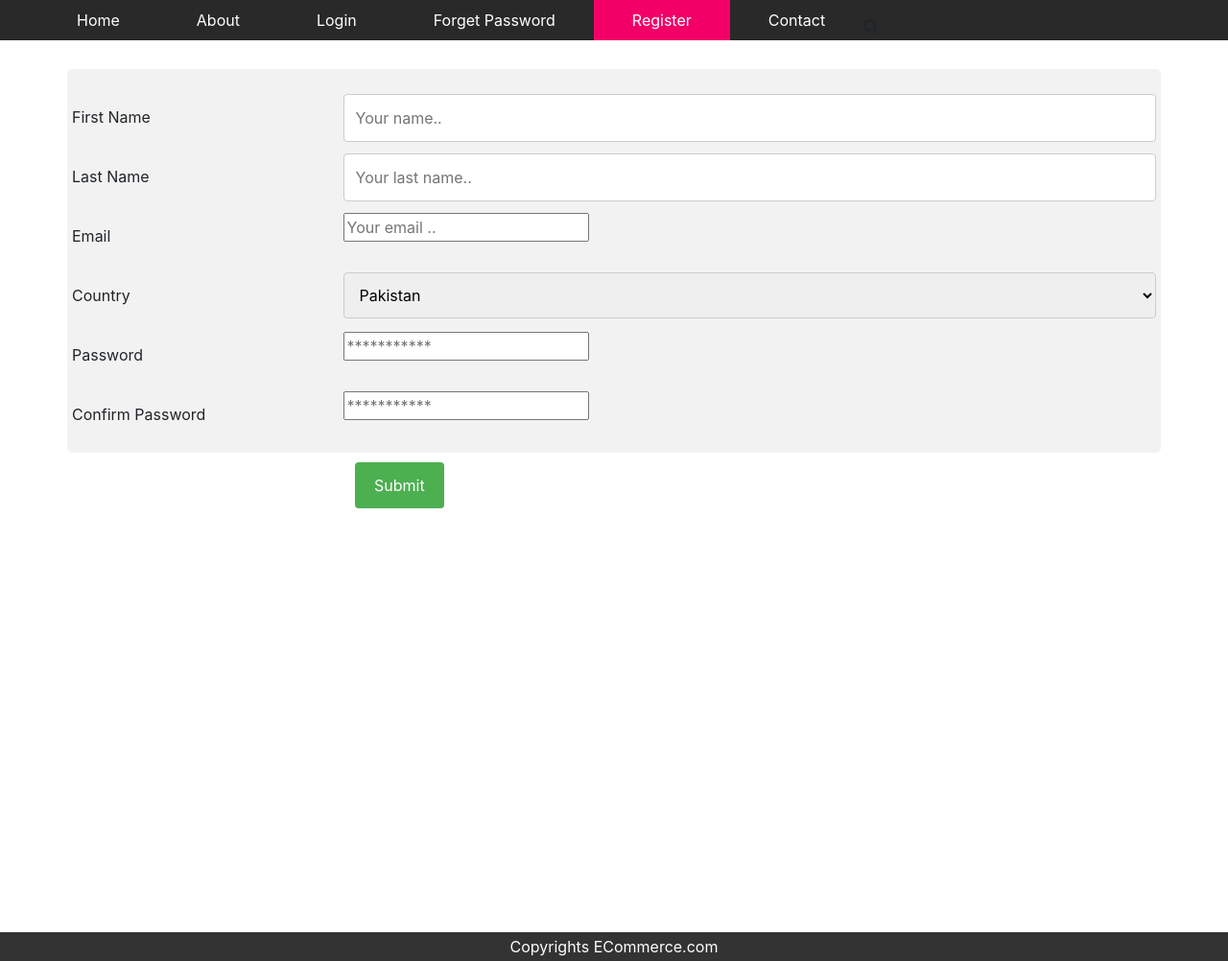
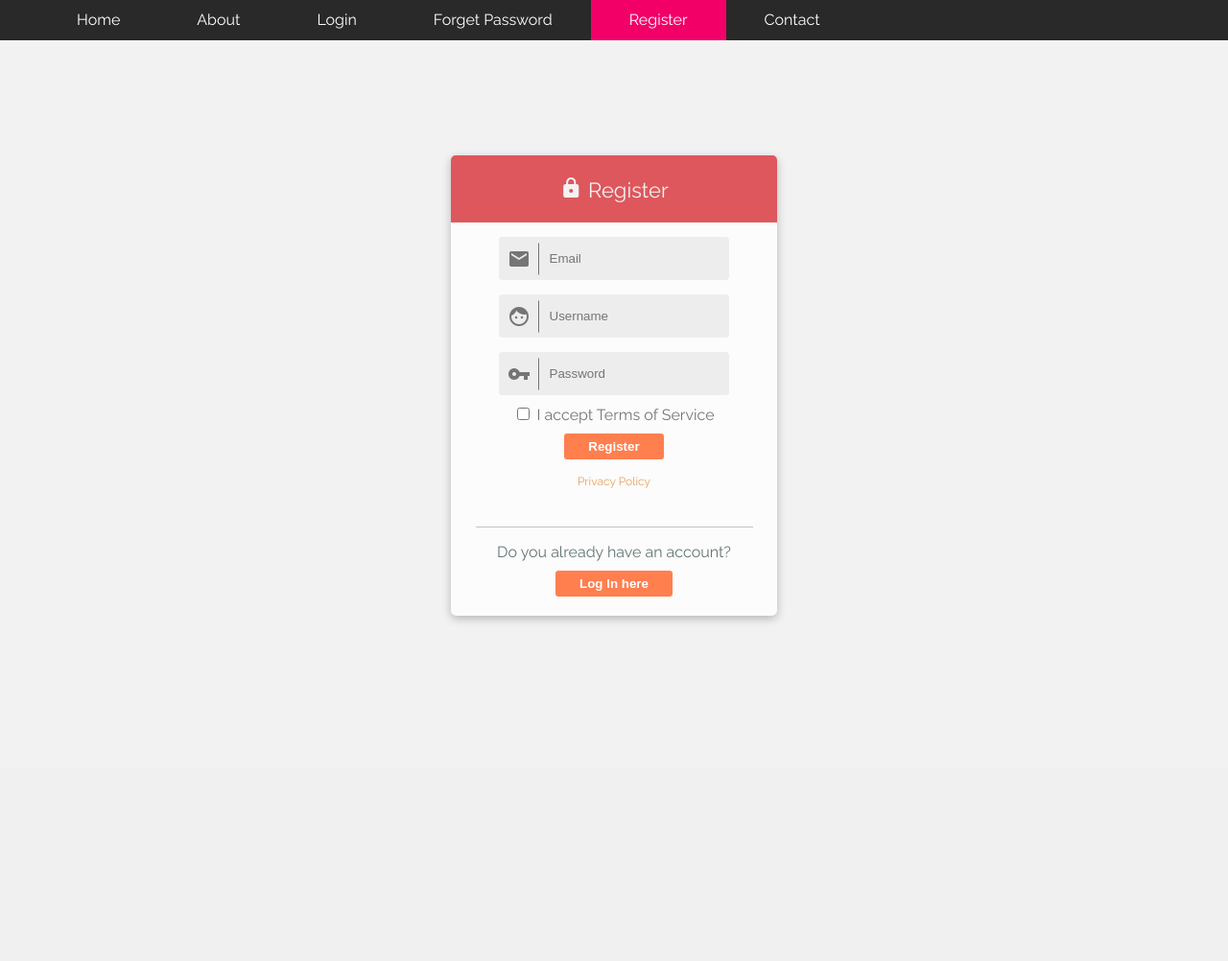
Before and after one commit to faheemmalik007/project, a PHP site: page /register.html in a window 1280 px wide. Shown: the whole page at 96% size. After the commit the page ends 648 px from the top, so only its background shows below. Run offline with PHP 8.4, Linux system fonts and the light colour scheme; some libraries are stand-ins or nearby versions.

Commit message:
changes 3 files

```diff
--- a/css/register.css
+++ b/css/register.css
@@ -1,33 +1,7 @@
+@import url('https://fonts.googleapis.com/css?family=Raleway');
 
 * {
     box-sizing: border-box;
-        }
-
-        input[type=text], select, textarea {
-            width: 100%;
-            padding: 12px;
-            border: 1px solid #ccc;
-            border-radius: 4px;
-            resize: vertical;
-        }
-
-        label {
-            padding: 12px 12px 12px 0;
-            display: inline-block;
-        }
-
-        input[type=submit] {
-            background-color: #4CAF50;
-            color: white;
-            padding: 12px 20px;
-            border: none;
-            border-radius: 4px;
-            cursor: pointer;
-            float: right;
-        }
-
-        input[type=submit]:hover {
-            background-color: #45a049;
 }
 
 .container {
@@ -89,12 +63,11 @@
 
 
 .header {
-            clear: both;
-            float: left;
+
     width: 100%;
     background: #292929;
     height: 42px;
-            margin-top: 0;
+    top: 0;
 }
 
 .header ul {
@@ -126,3 +99,198 @@
 .header ul li a.active{
     background-color:#f20068;
 }
+body {
+    margin: 0;
+    padding: 0;
+    font-family: 'Raleway', sans-serif;
+    color: #F2F2F2;
+}
+
+#container-login {
+    background-color: #FCFCFC;
+    position: relative;
+    top: 50%;
+    top: 120px;
+    margin: auto;
+    width: 340px;
+    height: 445px;
+    border-radius: 0.35em;
+    box-shadow: 0 3px 10px 0 rgba(0, 0, 0, 0.25);
+    text-align: center;
+}
+
+#container-register {
+    background-color: #FCFCFC;
+    position: relative;
+    top: 50%;
+    top: 120px;
+    margin: auto;
+    width: 340px;
+    height: 480px;
+    border-radius: 0.35em;
+    box-shadow: 0 3px 10px 0 rgba(0, 0, 0, 0.25);
+    text-align: center;
+}
+
+#title {
+    position: relative;
+    background-color: #DD575C;
+    width: 100%;
+    padding: 20px 0px;
+    border-top-left-radius: 0.22em;
+    border-top-right-radius: 0.22em;
+    font-size: 22px;
+    border-bottom: 1px solid rgba(255, 255, 255, 0.05);
+}
+
+.lock {
+    position: relative;
+    top: 2px;
+}
+
+.input {
+    margin: auto;
+    width: 240px;
+    border-radius: 4px;
+    background-color: #ededed;
+    padding: 8px 0px;
+    margin-top: 15px;
+}
+
+.input-addon {
+    position: relative;
+    top: -2px;
+    float: left;
+    background-color: #ededed;
+    border: 1px solid #ededed;
+    padding: 4px 8px;
+    color: #757575;
+    border-right: 1px solid #757575;
+}
+
+input[type=checkbox] {
+    cursor: pointer;
+}
+
+input[type=text] {
+    color: #949494;
+    margin: 0;
+    background-color: #ededed;
+    border: 1px solid #ededed;
+    padding: 6px 0px;
+    border-radius: 3px;
+}
+
+input[type=text]:focus {
+    border: 1px solid #ededed;
+}
+
+input[type=password] {
+    color: #949494;
+    margin: 0;
+    background-color: #ededed;
+    border: 1px solid #ededed;
+    padding: 6px 0px;
+    border-radius: 3px;
+}
+
+input[type=password]:focus {
+    border: 1px solid #ededed;
+}
+
+input[type=email] {
+    color: #949494;
+    margin: 0;
+    background-color: #ededed;
+    border: 1px solid #ededed;
+    padding: 6px 0px;
+    border-radius: 3px;
+}
+
+input[type=email]:focus {
+    border: 1px solid #ededed;
+}
+
+/*.forgot-password {
+    position: relative;
+    bottom: 0%;
+}
+
+.forgot-password a:link {
+    color: #f7c899;
+    text-decoration: none;
+}
+
+.forgot-password a:visited {
+    color: #f7c899;
+    text-decoration: none;
+}
+
+.forgot-password a:hover {
+    color: #449494;
+    transition: color 1s;
+}*/
+
+.privacy {
+    margin-top: 5px;
+    position: relative;
+    font-size: 12px;
+    bottom: 0%;
+}
+
+.privacy a:link {
+    color: #eaa05b;
+    text-decoration: none;
+}
+
+.privacy a:visited {
+    color: #eaa05b;
+    text-decoration: none;
+}
+
+.privacy a:hover {
+    color: #549494;
+    transition: color 1s;
+}
+
+*:focus {
+    outline: none;
+}
+
+.remember-me {
+    margin: 10px 0;
+}
+
+input[type=submit] {
+    padding: 6px 25px;
+    background: #FF7F4F;
+    color: #fff;
+    font-weight: bold;
+    border: 0 none;
+    cursor: pointer;
+    border-radius: 3px;
+}
+
+.register {
+    margin: auto;
+    padding: 16px 0;
+    text-align: center;
+    margin-top: 40px;
+    width: 85%;
+    border-top: 1px solid #C1C3C6;
+}
+
+.clearfix {
+    clear: both;
+}
+
+#register-link {
+    margin-top: 10px;
+    padding: 6px 25px;
+    background: #FF7F4F;
+    color: #fff;
+    font-weight: bold;
+    border: 0 none;
+    cursor: pointer;
+    border-radius: 3px;
+}
--- a/login.html
+++ b/login.html
@@ -20,11 +20,11 @@
 <div>
     <div class="header">
         <ul>
-            <li><a  href=index.html">Home </a></li>
+            <li><a  href=index.html>Home </a></li>
             <li><a  href="About-us.html">About</a></li>
-            <li><a  href="login.html">Login</a></li>
+            <li><a  class="active" href="#login.html">Login</a></li>
             <li><a  href="forget-password.html">Forget Password</a></li>
-            <li><a class="active" href="#register">Register</a></li>
+            <li><a  href="register.html">Register</a></li>
             <li><a  href="Contact-us.html">Contact </a></li>
         </ul>
         <div class="search"><i class="fas fa-search"></i></div>
--- a/register.html
+++ b/register.html
@@ -1,24 +1,25 @@
-<!DOCTYPE html>
-<html lang="en">
+<html>
+
 <head>
     <meta charset="UTF-8">
-    <title>Assignment-2</title>
-    <meta name="viewport" content="width=device-width,initial-scale=1.0">
-    <link rel="stylesheet" href="css/bootstrap.css">
-    <link rel="stylesheet" href="https://use.fontawesome.com/releases/v5.5.0/css/all.css">
-    <link rel="stylesheet" href="https://fonts.googleapis.com/css?family=Bangers|Old+Standard+TT">
+    <title>Register</title>
+    <meta name="description" content="Login - Register Template">
+    <meta name="author" content="Lorenzo Angelino aka MrLolok">
+    <meta name="viewport" content="width=device-width, initial-scale=1.0">
     <link rel="stylesheet" href="css/register.css">
+    <link href="https://fonts.googleapis.com/icon?family=Material+Icons" rel="stylesheet">
     <style>
-
-
+        body {
+            background-color: #F2F2F2;
+        }
     </style>
 </head>
+
 <body>
-
-<div class="wrapper">
+<div>
     <div class="header">
         <ul>
-            <li><a  href=index.html">Home </a></li>
+            <li><a  href=index.html>Home </a></li>
             <li><a  href="About-us.html">About</a></li>
             <li><a  href="login.html">Login</a></li>
             <li><a  href="forget-password.html">Forget Password</a></li>
@@ -27,78 +28,56 @@
         </ul>
         <div class="search"><i class="fas fa-search"></i></div>
     </div>
-    <br>
-    <br>
-    <br>
 
-<div class="container">
-    <form>
-        <div class="row">
-            <div class="col-25">
-                <label>First Name</label>
+
+    <div id="container-register" >
+        <div id="title" >
+            <i class="material-icons lock">lock</i> Register
+        </div>
+
+        <form >
+            <div class="input">
+                <div class="input-addon">
+                    <i class="material-icons">email</i>
+                </div>
+                <input id="email" placeholder="Email" type="email" required class="validate" autocomplete="off">
             </div>
-            <div class="col-75">
-                <input type="text" placeholder="Your name..">
+
+            <div class="clearfix"></div>
+
+            <div class="input">
+                <div class="input-addon">
+                    <i class="material-icons">face</i>
+                </div>
+                <input id="username" placeholder="Username" type="text" required class="validate" autocomplete="off">
             </div>
+
+            <div class="clearfix"></div>
+
+            <div class="input">
+                <div class="input-addon">
+                    <i class="material-icons">vpn_key</i>
+                </div>
+                <input id="password" placeholder="Password" type="password" required class="validate" autocomplete="off">
+            </div>
+
+            <div class="remember-me">
+                <input type="checkbox">
+                <span style="color: #757575">I accept Terms of Service</span>
+            </div>
+
+            <input type="submit" value="Register" />
+        </form>
+
+        <div class="privacy">
+            <a href="#">Privacy Policy</a>
         </div>
-<div class="row">
-    <div class="col-25">
-        <label>Last Name</label>
-    </div>
-    <div class="col-75">
-        <input type="text"  placeholder="Your last name..">
-    </div>
-</div>
 
-        <div class="row">
-        <div class="col-25">
-            <label >Email</label>
-        </div>
-        <div class="col-75">
-            <input type="email"  placeholder="Your email ..">
+        <div class="register">
+            <span style="color: #657575">Do you already have an account?</span>
+            <a href="#"><button id="register-link">Log In here</button></a>
         </div>
     </div>
-<div class="row">
-    <div class="col-25">
-        <label >Country</label>
-    </div>
-    <div class="col-75">
-        <select >
-            <option value="australia">Pakistan</option>
-            <option value="canada">India</option>
-            <option value="usa">China</option>
-            <option value="usa">Japan</option>
-            <option value="usa">Austrailia</option>
-        </select>
-    </div>
-</div>
-        <div class="row">
-            <div class="col-25">
-                <label >Password</label>
-            </div>
-            <div class="col-75">
-                <input type="password"  placeholder="***********">
-            </div>
-        </div>
+</body>
 
-        <div class="row">
-            <div class="col-25">
-                <label>Confirm Password</label>
-            </div>
-            <div class="col-75">
-                <input type="password" placeholder="***********">
-            </div>
-        </div>
-<div class="row" style="float: left ;margin-left: 280px;margin-top: 18px">
-    <input type="submit" value="Submit">
-</div>
-</form>
-</div>
-
-
-    <div class="footer">
-        Copyrights ECommerce.com
-    </div>
-
-</body>
 </html>
```
Lines whose indentation alone changed are shown as unchanged.
